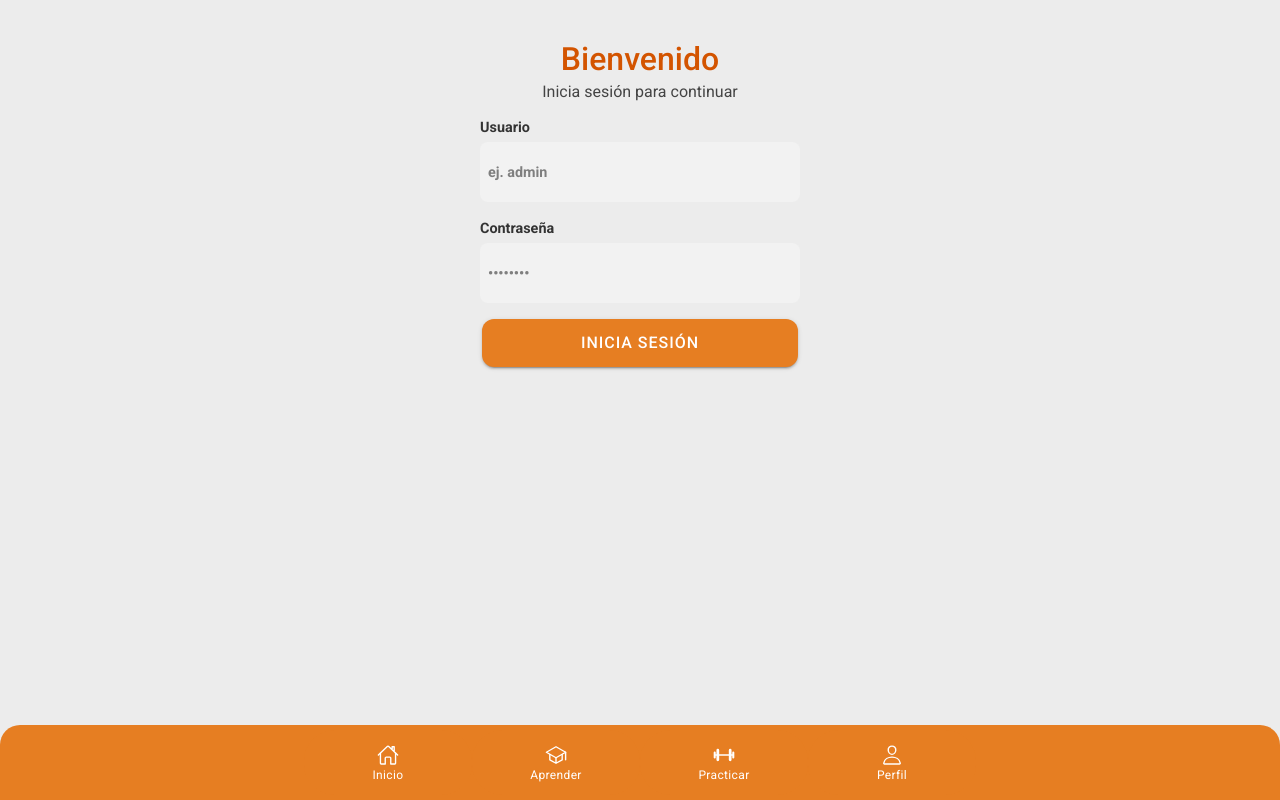
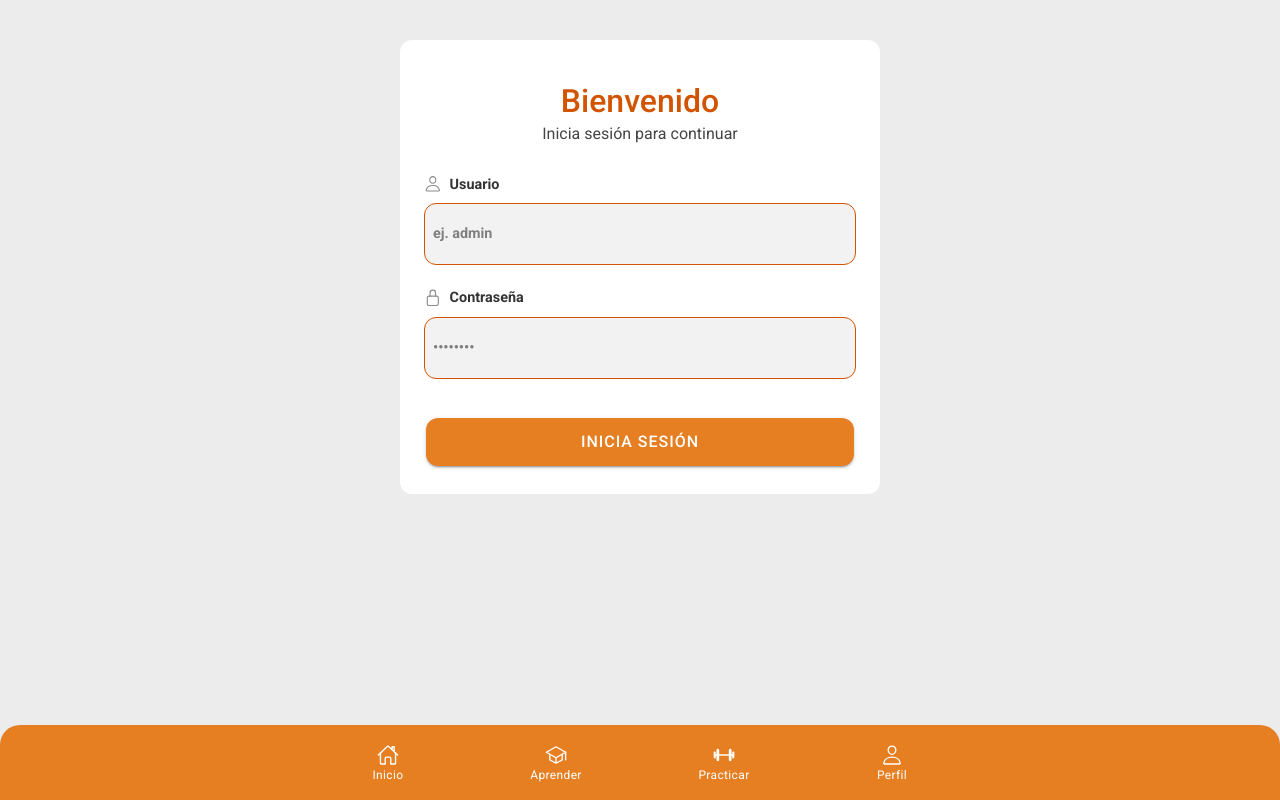
Before and after one commit to yury199/App-AMY-Lingual, a React (Vite) app: page /login in a window 1280 px wide. Built offline with nearby package versions, Linux system fonts and the light colour scheme.

Commit message:
Login-Estilos
Se agrega Los estilos de Login

```diff
--- a/src/pages/Login.css
+++ b/src/pages/Login.css
@@ -7,12 +7,16 @@
 
 
 .login-contenedor {
---background: #ffffff !important;
+    background: #ffffff !important;
     border-radius: 12px;
     width: 100%;
-  max-width: 320px;
+    max-width: 480px;
+    padding: 24px;
     margin: 40px auto;
     text-align: center;
+    display: flex;
+    flex-direction: column;
+    gap: 16px;
 }
 
 .login-contenedor h2 {
@@ -21,22 +25,38 @@
     margin-bottom: 4px;
 }
 
+.login-contenedor form {
+    display: flex;
+    flex-direction: column;
+    gap: 8px;
+}
+
 /* Estilos sencillos para los campos */
 .login-usuario {
     text-align: left;
     margin-bottom: 16px;
 }
 
+/* Estilos del label con icono */
 .login-usuario label {
+    display: inline-flex;
+    align-items: center;
+    gap: 8px;
     font-size: 0.9rem;
     font-weight: bold;
     color: #333;
 }
 
+.login-usuario label ion-icon {
+    color: #8a8a8a;
+    font-size: 1.1rem;
+}
+
 /* El cuadro gris del input */
 .login-usuario ion-input {
     background: #f2f2f2;
-  border-radius: 8px;
+    border:1px solid #d35400;
+    border-radius: 12px;
     padding: 8px !important;
     margin-top: 6px;
 }
--- a/src/pages/Login.tsx
+++ b/src/pages/Login.tsx
@@ -1,5 +1,6 @@
 import React, { useState } from 'react';
-import { IonContent, IonPage, IonInput, IonButton, useIonRouter } from '@ionic/react';
+import { IonContent, IonPage, IonInput, IonButton, IonIcon, useIonRouter } from '@ionic/react';
+import { personOutline, lockClosedOutline } from 'ionicons/icons';
 import './Login.css';
 
 const Login: React.FC = () => {
@@ -21,13 +22,19 @@ const Login: React.FC = () => {
             <IonContent className="el-login">
 
                 <div className="login-contenedor">
+                    <div className="login-header">
                         <h2>Bienvenido</h2>
                         <p>Inicia sesión para continuar</p>
+                    </div>
+
 
                     <form onSubmit={verificarUsuario}>
 
                         <div className="login-usuario">
-              <label>Usuario</label>
+                            <label>
+                                <IonIcon icon={personOutline} />
+                                Usuario
+                            </label>
                             <IonInput
                                 type="text"
                                 placeholder="ej. admin"
@@ -36,9 +43,11 @@ const Login: React.FC = () => {
                             />
                         </div>
 
-
                         <div className="login-usuario">
-              <label>Contraseña</label>
+                            <label>
+                                <IonIcon icon={lockClosedOutline} />
+                                Contraseña
+                            </label>
                             <IonInput
                                 type="password"
                                 placeholder="••••••••"
@@ -48,7 +57,7 @@ const Login: React.FC = () => {
                         </div>
 
 
-            <IonButton  type="submit" expand="block" >
+                        <IonButton type="submit" expand="block" >
                             Inicia Sesión
                         </IonButton>
                     </form>
```
Lines whose indentation alone changed are shown as unchanged.
